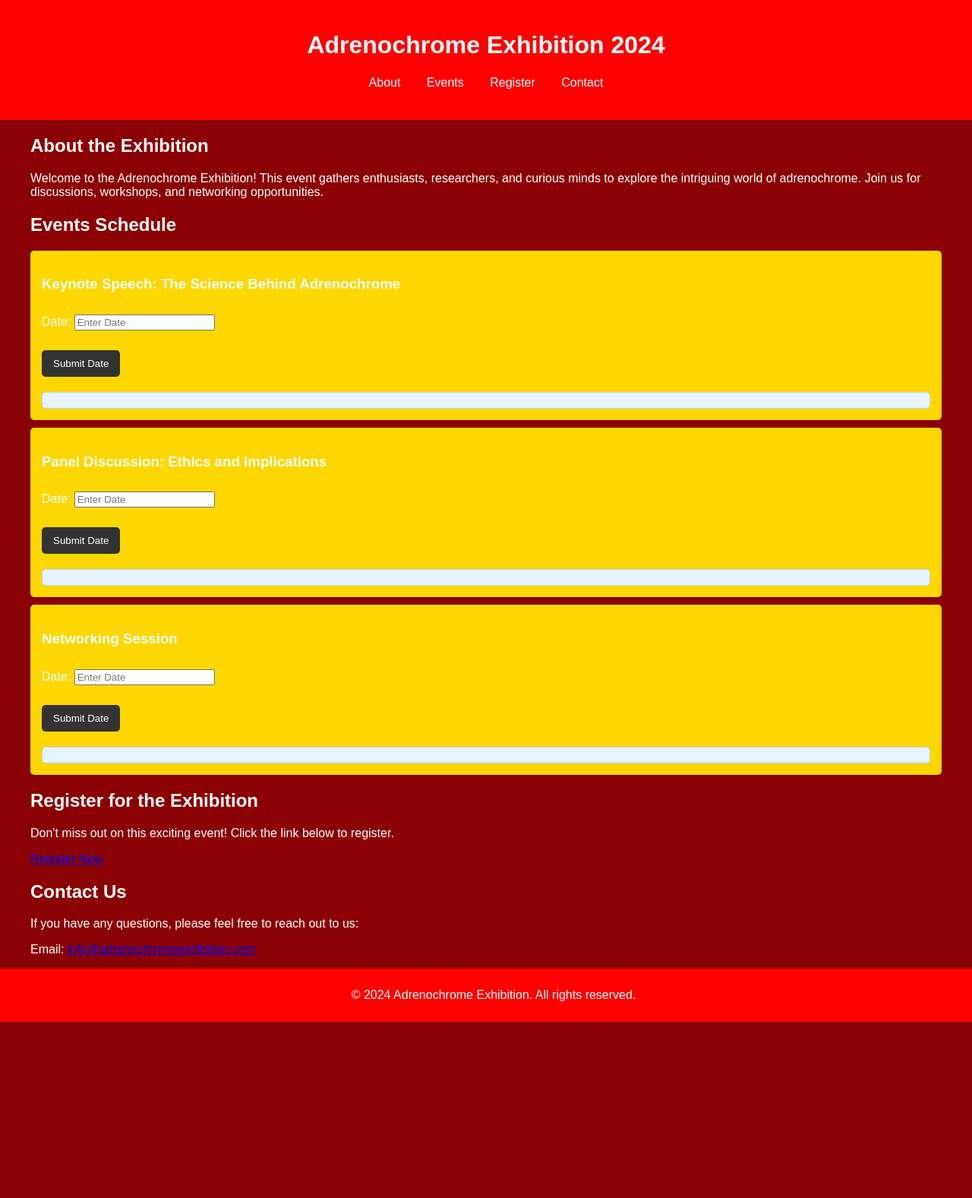
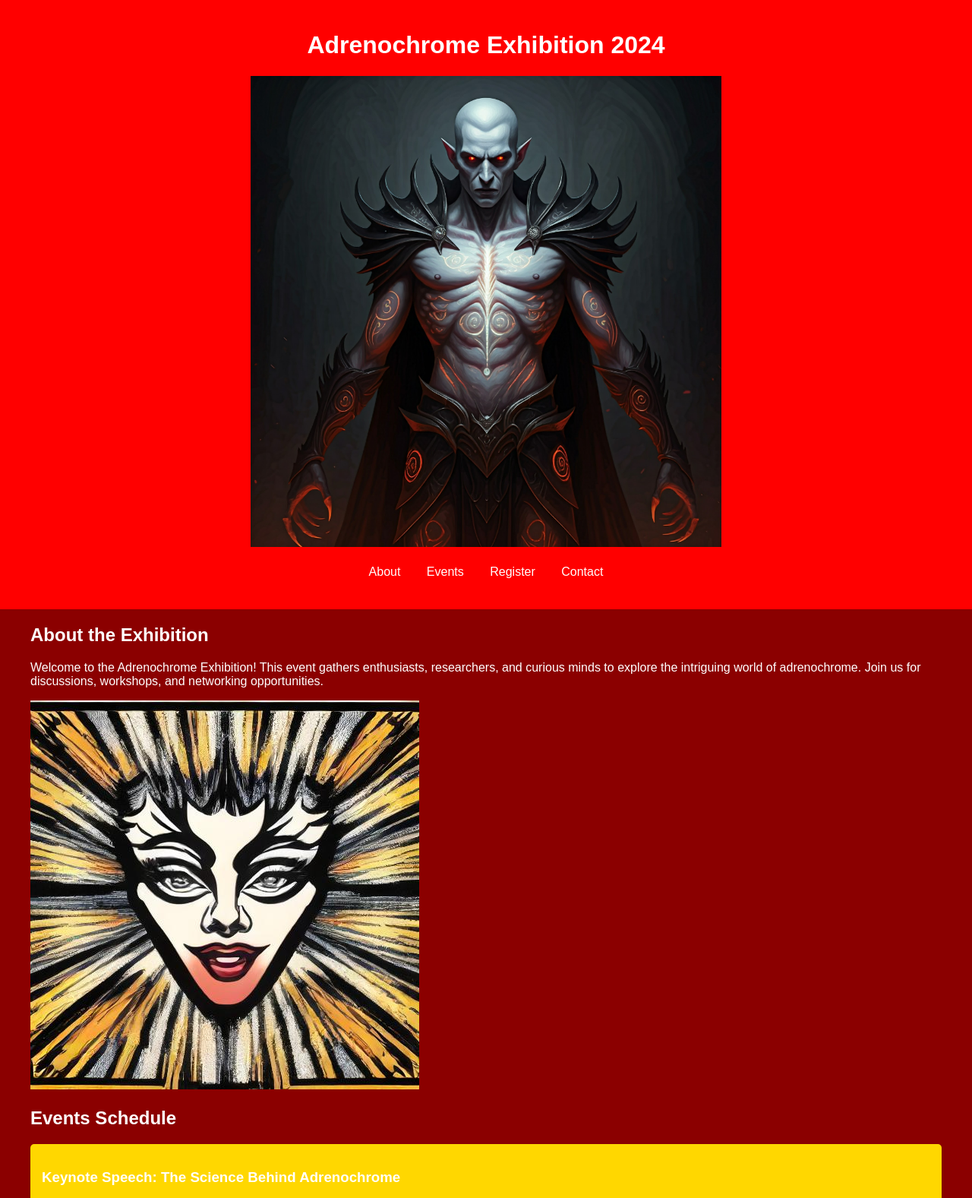
Before and after one commit to MysticWaveTech/AdrenochromeExpedition-, a plain HTML site: page index.html in a window 1280 px wide. Shown: the top 1577 px of the page at 76% size. Before the commit the page ends 1345 px from the top, so only its background shows below. Drawn offline with Linux system fonts and the light colour scheme.

Commit message:
Add files via upload

```diff
--- a/index.html
+++ b/index.html
@@ -75,6 +75,9 @@
 
 <header>
     <h1>Adrenochrome Exhibition 2024</h1>
+
+    <img src="https://raw.githubusercontent.com/MysticWaveTech/AdrenochromeExpedition-/refs/heads/main/Gemini_Generated_Image_tncbggtncbggtncb.jpeg" style="max-width: 50%;">
+
     <nav>
         <a href="#about">About</a>
         <a href="#events">Events</a>
@@ -86,6 +89,8 @@
 <section id="about" class="container">
     <h2>About the Exhibition</h2>
     <p>Welcome to the Adrenochrome Exhibition! This event gathers enthusiasts, researchers, and curious minds to explore the intriguing world of adrenochrome. Join us for discussions, workshops, and networking opportunities.</p>
+    <p><img src="https://raw.githubusercontent.com/MysticWaveTech/AdrenochromeExpedition-/refs/heads/main/output%20(9).jpg" style="max-width: 80%;"></p>
+
 </section>
 
 <section id="events" class="container">
@@ -121,8 +126,10 @@
     <p>If you have any questions, please feel free to reach out to us:</p>
     <p>Email: <a href="mailto:info@adrenochromeexhibition.com">info@adrenochromeexhibition.com</a></p>
 </section>
+<footer>
+<img src="https://raw.githubusercontent.com/MysticWaveTech/AdrenochromeExpedition-/refs/heads/main/Gemini_Generated_Image_uiuqmguiuqmguiuq.jpeg" style="max-width: 50%;">
 
-<footer>
+
     <p>&copy; 2024 Adrenochrome Exhibition. All rights reserved.</p>
 </footer>
 
@@ -156,5 +163,8 @@
     });
 </script>
 
+
+
+
 </body>
 </html>
```
